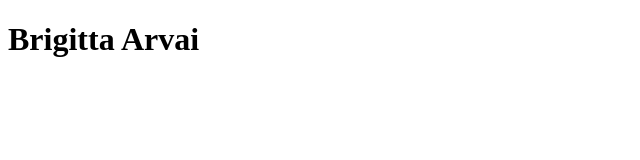
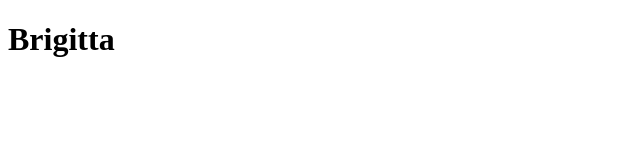
Before and after one commit to Brigitta1/portfolio, a plain HTML site: page index.html in a window 1280 px wide. Shown: the whole page, without its empty margins (0-640 px from the left). Drawn offline with Linux system fonts and the light colour scheme.

Commit message:
minor change

```diff
--- a/index.html
+++ b/index.html
@@ -7,6 +7,6 @@
     <title>Brigitta Arvai portfolio site</title>
 </head>
 <body>
-    <h1>Brigitta Arvai</h1>
+    <h1>Brigitta</h1>
 </body>
 </html>
```
